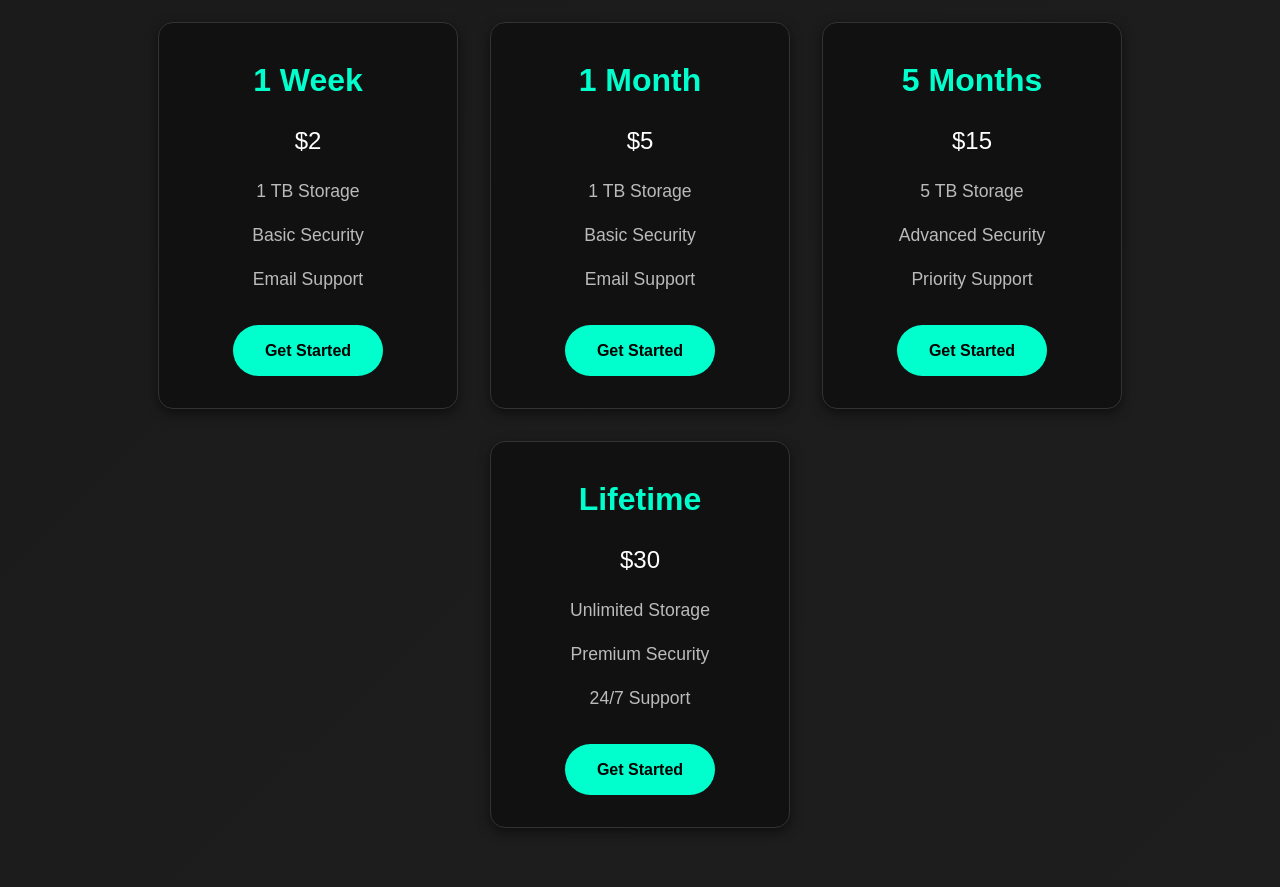
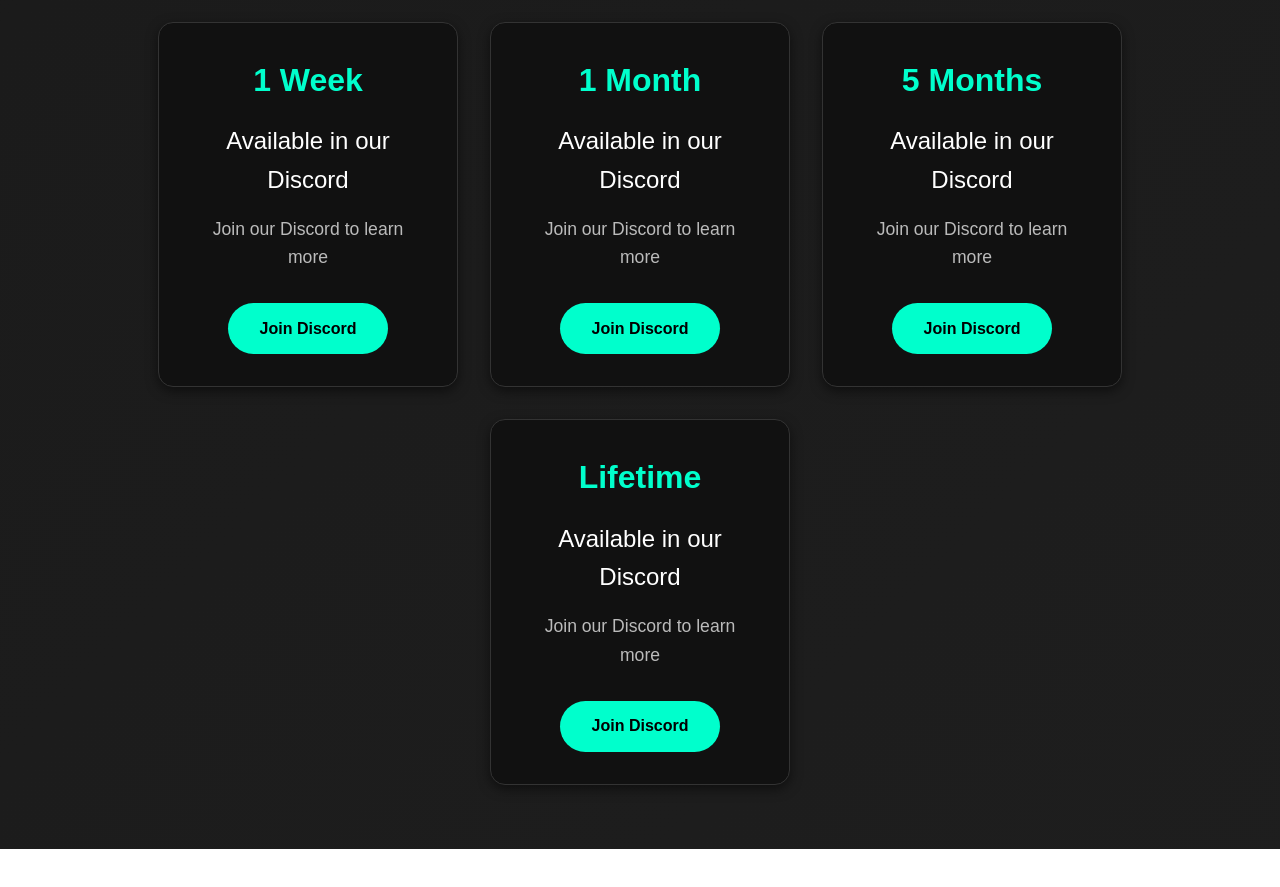
Before and after one commit to realborko/Urhhh, a plain HTML site: page index.html in a window 1280 px wide. Shown: the part 1020-1907 px from the top of the page. After the commit the page ends 1869 px from the top, so only its background shows below. Drawn offline with Linux system fonts and the light colour scheme.

Commit message:
Update index.html

```diff
--- a/index.html
+++ b/index.html
@@ -224,9 +224,9 @@
 <body>
     <!-- Top Bar with Icons -->
     <div class="top-bar">
-        <a href="#contact"><i class="fas fa-envelope"></i></a>
-        <a href="https://discord.com" target="_blank"><i class="fab fa-discord"></i></a>
-        <a href="https://fakecrime.bio" target="_blank"><i class="fas fa-link"></i></a>
+        <a href="mailto:xmelar@proton.me"><i class="fas fa-envelope"></i></a>
+        <a href="https://discord.com/invite/uTmg6EutYD" target="_blank"><i class="fab fa-discord"></i></a>
+        <a href="https://fakecrime.bio/bo" target="_blank"><i class="fas fa-link"></i></a>
     </div>
 
     <!-- Landing Page Section -->
@@ -242,43 +242,35 @@
         <div class="pricing-container">
             <div class="plan">
                 <h3>1 Week</h3>
-                <p>$2</p>
+                <p>Available in our Discord</p>
                 <ul>
-                    <li>1 TB Storage</li>
-                    <li>Basic Security</li>
-                    <li>Email Support</li>
+                    <li>Join our Discord to learn more</li>
                 </ul>
-                <a href="#" class="btn">Get Started</a>
+                <a href="https://discord.com/invite/uTmg6EutYD" class="btn" target="_blank">Join Discord</a>
             </div>
             <div class="plan">
                 <h3>1 Month</h3>
-                <p>$5</p>
+                <p>Available in our Discord</p>
                 <ul>
-                    <li>1 TB Storage</li>
-                    <li>Basic Security</li>
-                    <li>Email Support</li>
+                    <li>Join our Discord to learn more</li>
                 </ul>
-                <a href="#" class="btn">Get Started</a>
+                <a href="https://discord.com/invite/uTmg6EutYD" class="btn" target="_blank">Join Discord</a>
             </div>
             <div class="plan">
                 <h3>5 Months</h3>
-                <p>$15</p>
+                <p>Available in our Discord</p>
                 <ul>
-                    <li>5 TB Storage</li>
-                    <li>Advanced Security</li>
-                    <li>Priority Support</li>
+                    <li>Join our Discord to learn more</li>
                 </ul>
-                <a href="#" class="btn">Get Started</a>
+                <a href="https://discord.com/invite/uTmg6EutYD" class="btn" target="_blank">Join Discord</a>
             </div>
             <div class="plan">
                 <h3>Lifetime</h3>
-                <p>$30</p>
+                <p>Available in our Discord</p>
                 <ul>
-                    <li>Unlimited Storage</li>
-                    <li>Premium Security</li>
-                    <li>24/7 Support</li>
+                    <li>Join our Discord to learn more</li>
                 </ul>
-                <a href="#" class="btn">Get Started</a>
+                <a href="https://discord.com/invite/uTmg6EutYD" class="btn" target="_blank">Join Discord</a>
             </div>
         </div>
     </section>
```
